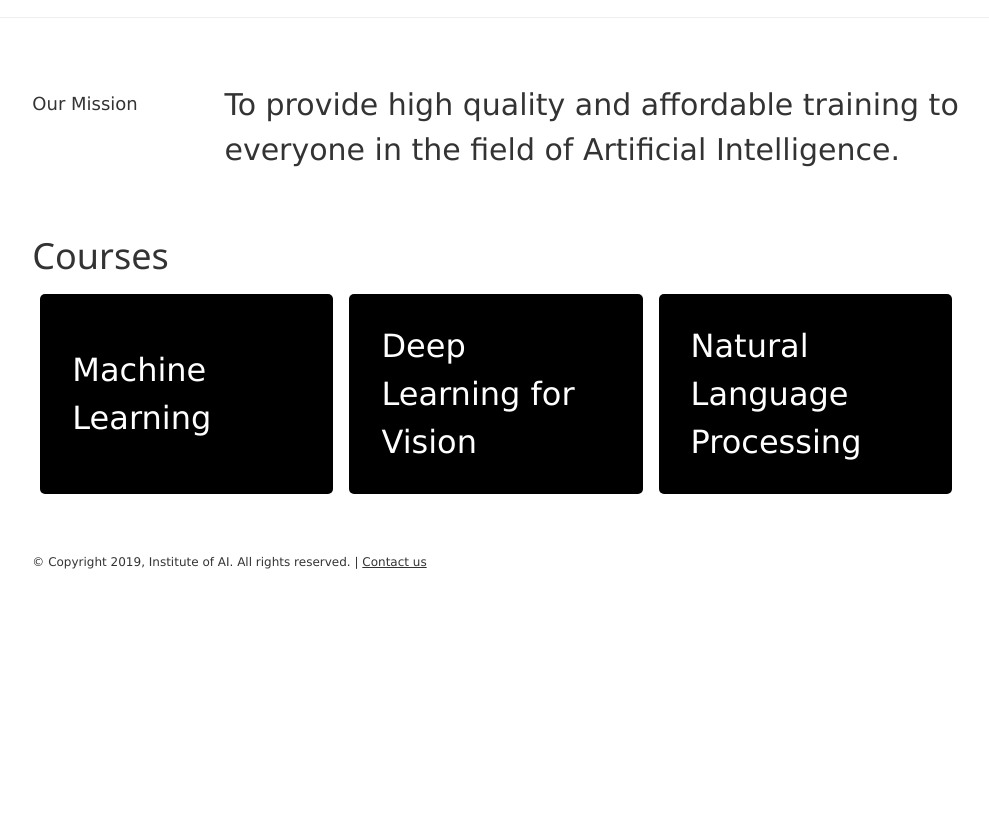
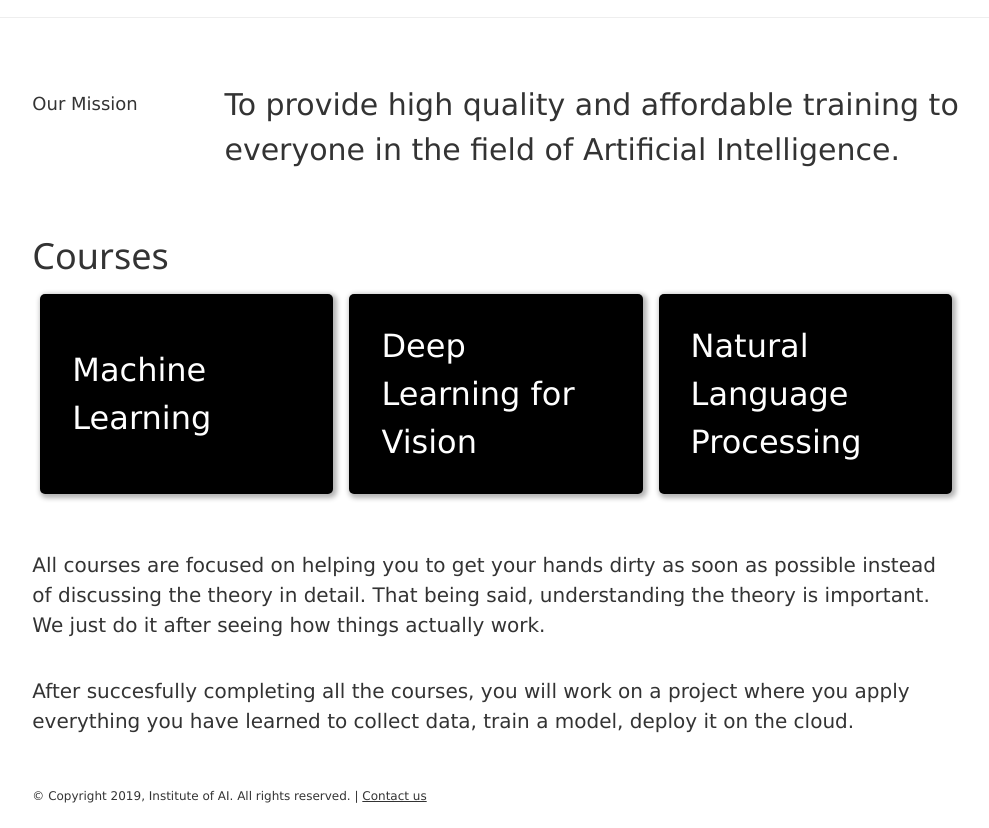
Before and after one commit to instituteofai/instituteofai.github.io, a Gatsby site: page / in a window 1280 px wide. Shown: the part 102-930 px from the top of the page, without its empty margins (144-1133 px from the left). Before the commit the page ends 800 px from the top, so only its background shows below. Built offline with nearby package versions, Linux system fonts and the light colour scheme; Gatsby itself is replaced by a stand-in of ours.

Commit message:
Add description to front page

```diff
--- a/src/pages/index.js
+++ b/src/pages/index.js
@@ -17,7 +17,8 @@ const courseContentStyles = {
   alignItems: 'center',
   justifyContent: 'center',
   flex: '1 1 0',
-  textDecoration: 'none'
+  textDecoration: 'none',
+  boxShadow: '2px 2px 5px 2px rgba(0, 0, 0, 0.3)'
 };
 
 const courseContent = {
@@ -136,6 +137,18 @@ const IndexPage = () => (
       <div style={courseContentStyles}>Deep Learning for Vision</div>
       <div style={courseContentStyles}>Natural Language Processing</div>
     </div>
+    <div style={{
+      margin: '48px 0',
+      fontSize: '20px'
+    }}>
+      <p style={{marginBottom: '36px'}}>
+        All courses are focused on helping you to get your hands dirty as soon as possible instead of discussing the theory in detail.
+        That being said, understanding the theory is important. We just do it after seeing how things actually work.
+      </p>
+      <p>
+        After succesfully completing all the courses, you will work on a project where you apply everything you have learned to collect data, train a model, deploy it on the cloud.
+      </p>
+    </div>
   </Layout>
 );
 
```
